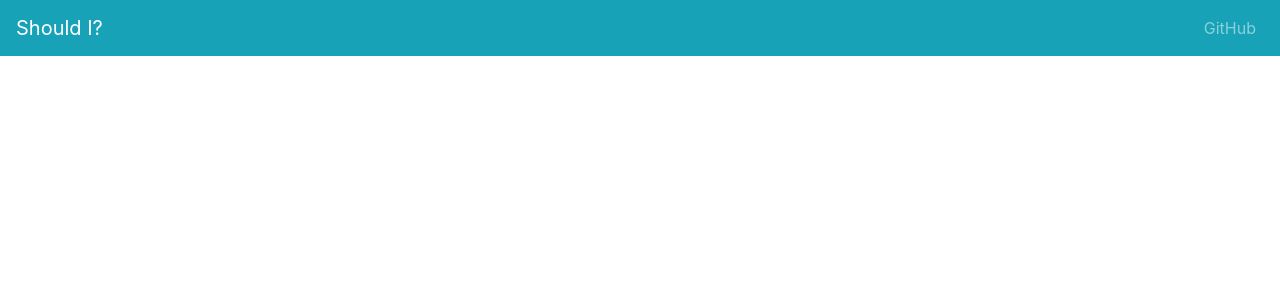
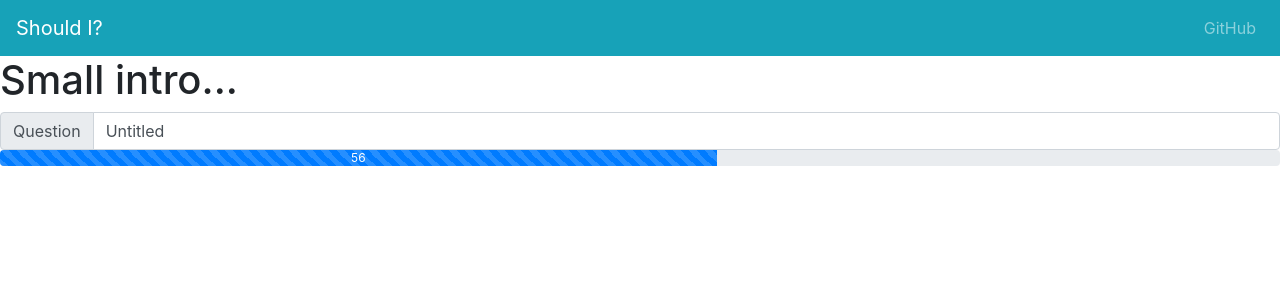
Before and after one commit to toniogabe/shouldi, a Vue app: page /#/ in a window 1280 px wide. Shown: the top 300 px of the page. Built offline with nearby package versions, Linux system fonts and the light colour scheme.

Commit message:
Add ScoreBar and minor fixes

```diff
--- a/public/index.html
+++ b/public/index.html
@@ -3,7 +3,8 @@
   <head>
     <meta charset="utf-8">
     <meta http-equiv="X-UA-Compatible" content="IE=edge">
-    <meta name="viewport" content="width=device-width,initial-scale=1.0">
+    <meta name="viewport" content="width=device-width,initial-scale=1.0, viewport-fit=cover">
+    <meta name="description" content="<%= htmlWebpackPlugin.options.title %>">
     <link rel="icon" href="<%= BASE_URL %>favicon.ico">
     <title><%= htmlWebpackPlugin.options.title %></title>
   </head>
--- /dev/null
+++ b/src/components/ScoreBar.vue
@@ -0,0 +1,11 @@
+<template>
+  <div>
+    <b-progress :value="56" :max="100" show-progress animated></b-progress>
+  </div>
+</template>
+
+<script>
+export default {
+  name: "ScoreBar"
+};
+</script>
--- a/src/views/Home.vue
+++ b/src/views/Home.vue
@@ -1,16 +1,28 @@
 <template>
   <div class="home">
     <TheNavbar />
+    <h1>Small intro...</h1>
+
+    <b-input-group prepend="Question">
+      <b-form-input v-model="title"></b-form-input>
+    </b-input-group>
+
+    <ScoreBar />
   </div>
 </template>
 
 <script>
 import TheNavbar from "@/components/TheNavbar";
+import ScoreBar from "@/components/ScoreBar";
 
 export default {
   name: "Home",
-  components: {
-    TheNavbar
+  components: { TheNavbar, ScoreBar },
+
+  data() {
+    return {
+      title: "Untitled"
+    };
   }
 };
 </script>
```
